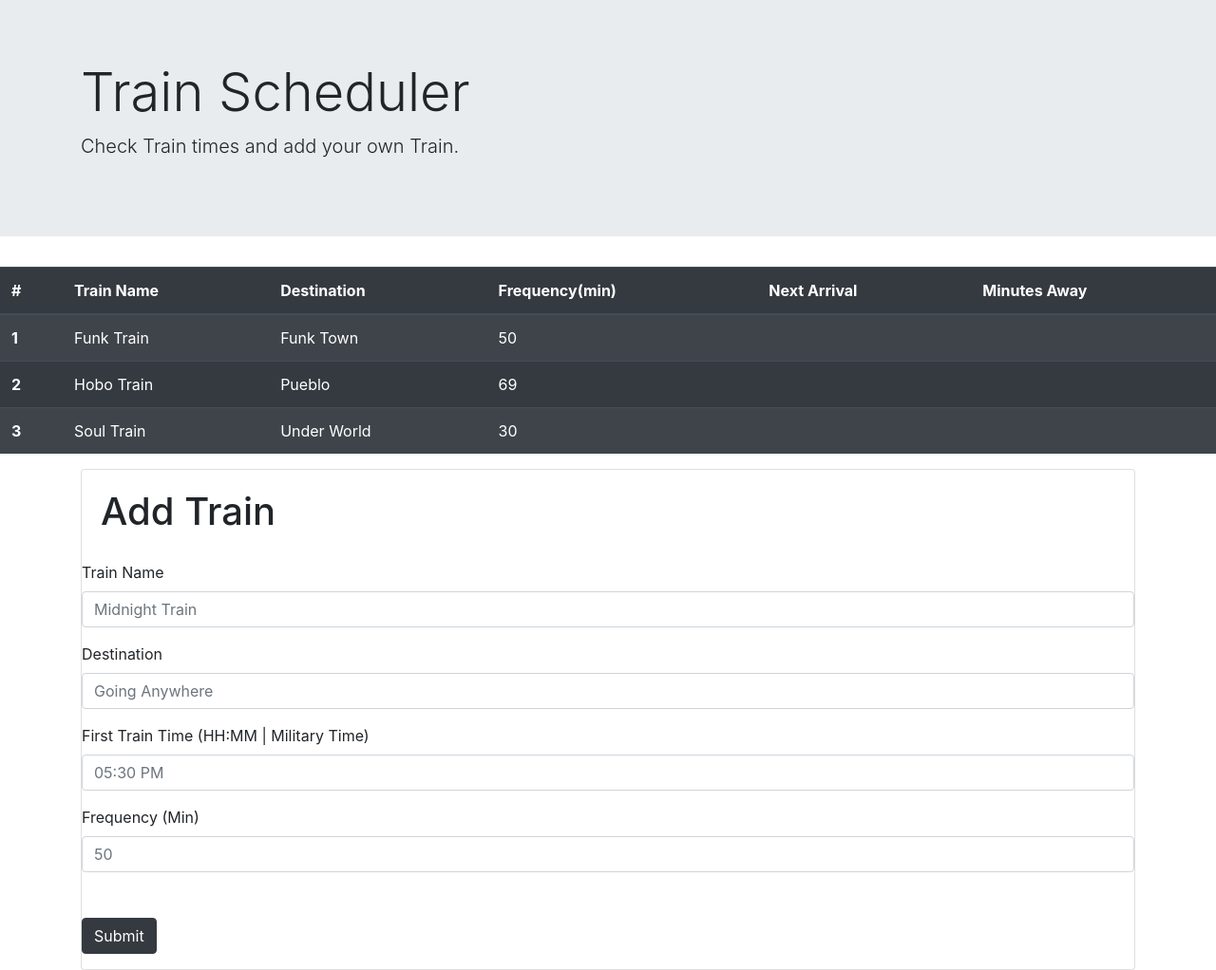
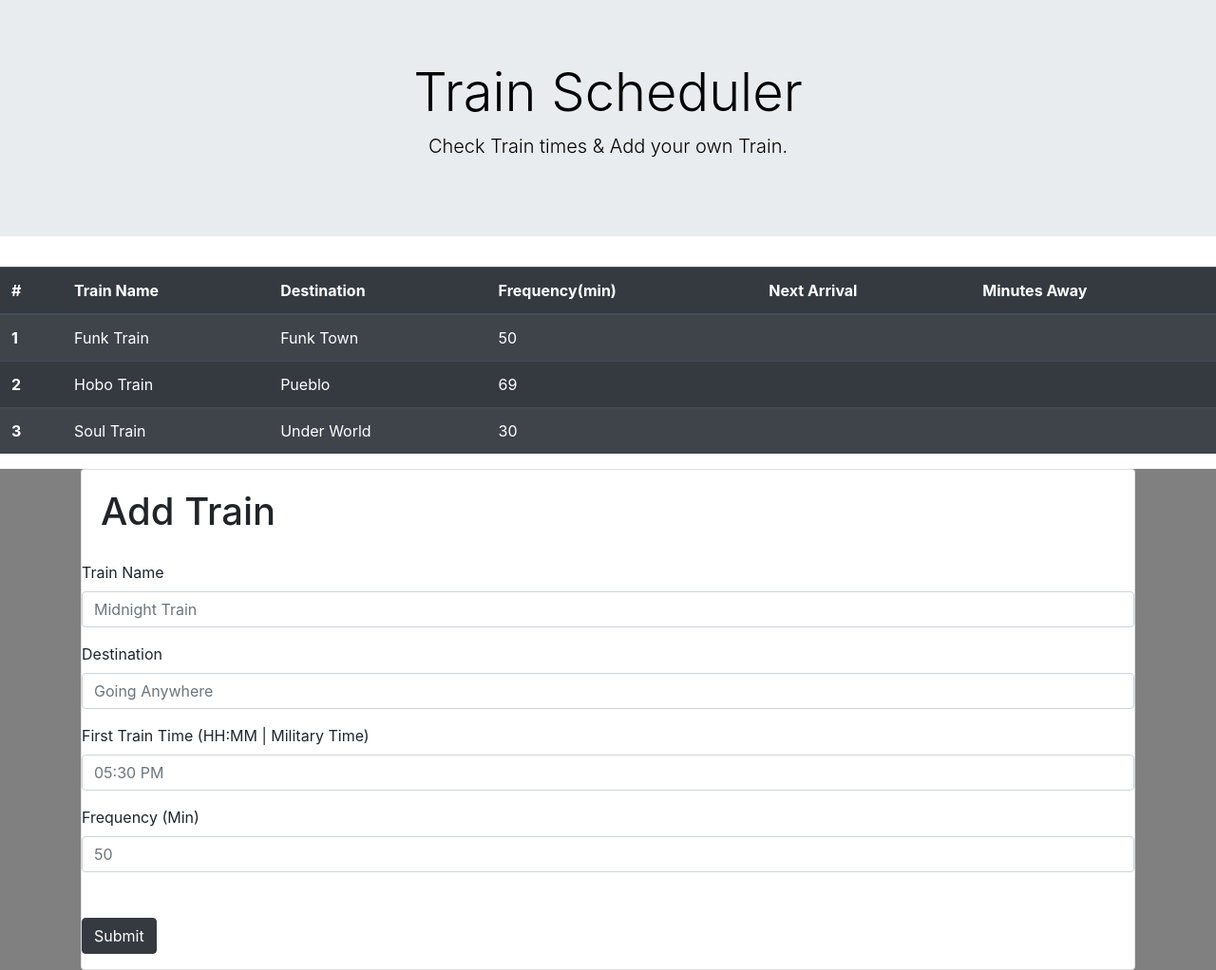
Before and after one commit to guerra15anibal/Train-Scheduler, a plain HTML site: page index.html in a window 1280 px wide. Shown: the whole page at 95% size. Drawn offline with nearby package versions, Linux system fonts and the light colour scheme.

Commit message:
adding style to html

```diff
--- a/assets/css/style.css
+++ b/assets/css/style.css
@@ -0,0 +1,11 @@
+.jumbotron {
+  text-align: center;
+  color: black;
+}
+body {
+  color: gray;
+}
+
+form {
+  background-color: gray;
+}
--- a/index.html
+++ b/index.html
@@ -5,8 +5,7 @@
     <meta name="viewport" content="width=device-width, initial-scale=1.0" />
     <title>Train Scheduler</title>
     <script src="https://code.jquery.com/jquery.js"></script>
-    <link rel="stylesheet" src="assets/css/style.css">
-    <script
+    <link rel="stylesheet" href="assets/css/style.css">    <script
       src="https://cdnjs.cloudflare.com/ajax/libs/tether/1.4.0/js/tether.min.js"
       integrity="sha384-DztdAPBWPRXSA/3eYEEUWrWCy7G5KFbe8fFjk5JAIxUYHKkDx6Qin1DkWx51bBrb"
       crossorigin="anonymous"
@@ -27,7 +26,7 @@
     <div class="jumbotron jumbotron-fluid">
       <div class="container">
         <h1 class="display-4">Train Scheduler</h1>
-        <p class="lead">Check Train times and add your own Train.</p>
+        <p class="lead">Check Train times & Add your own Train.</p>
       </div>
     </div>
     <table class="table table-striped table-dark">
```
